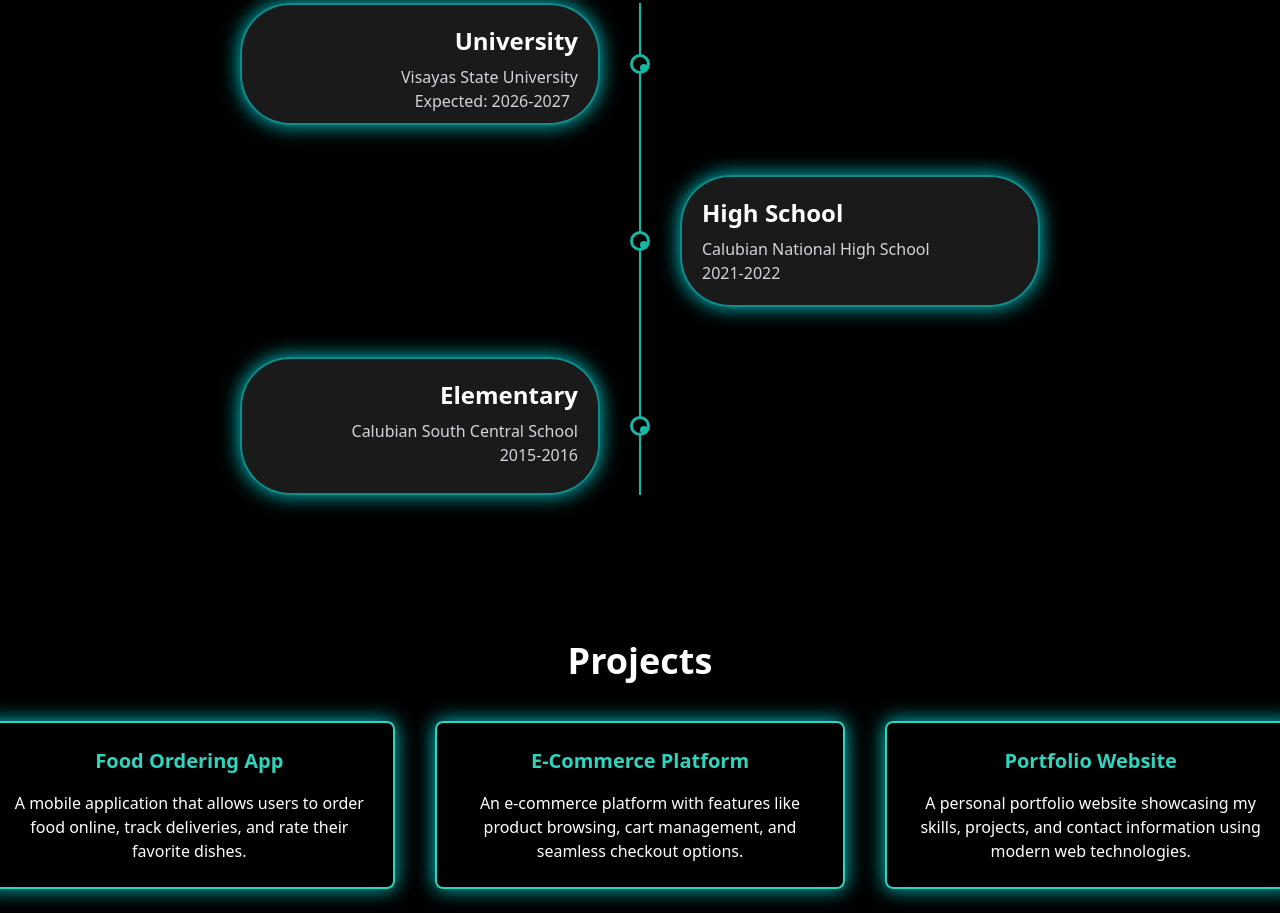
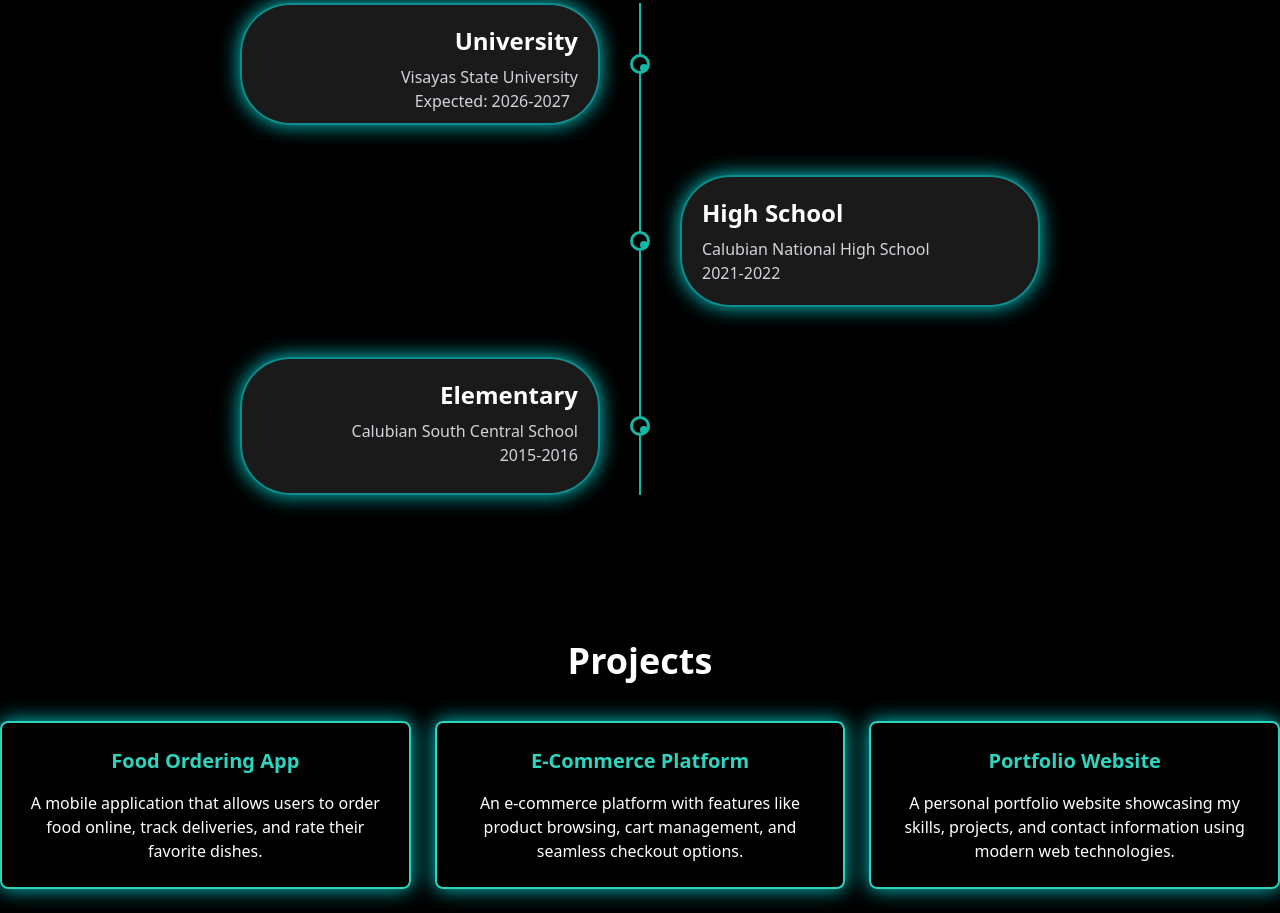
Before and after one commit to BigDrems/Portfolio-Project, a website: page src/index.html in a window 1280 px wide. Shown: the part 861-1774 px from the top of the page. Drawn offline with Linux system fonts and the light colour scheme.

Commit message:
change the gap

```diff
--- a/src/index.html
+++ b/src/index.html
@@ -92,7 +92,7 @@
     <!-- Projects Section -->
     <section class="p-6 mt-12 max-w-7xl mx-auto text-center">
       <h2 class="text-4xl font-bold mb-10">Projects</h2>
-      <div class="flex flex-col sm:flex-row justify-center gap-10 mt-10">
+      <div class="flex flex-col sm:flex-row justify-center gap-6 mt-10">
         <!-- Project 1 -->
         <div
           class="border border-2 border-teal-400 p-6 rounded-lg shadow-lg flex-none w-full sm:w-1/2 lg:w-1/3"
```
